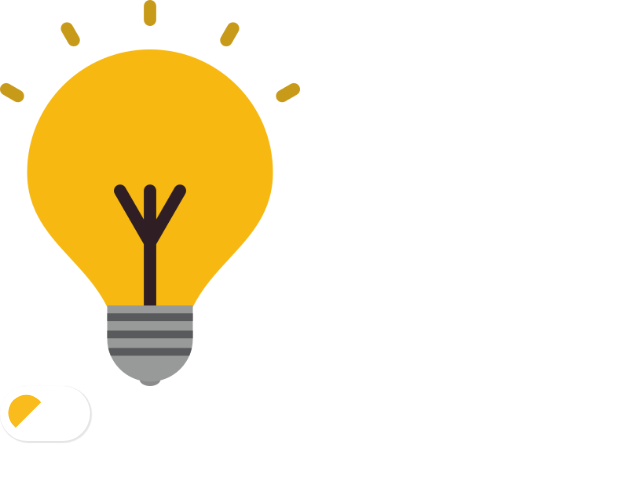
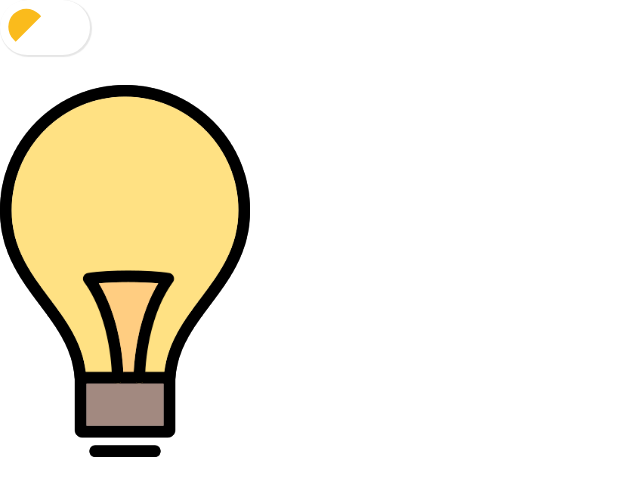
Before and after one commit to irinavasilescu/Portfolio, an Angular app: page / in a window 1280 px wide. Shown: the top 496 px of the page, without its empty margins (0-640 px from the left). Built offline with nearby package versions, Linux system fonts and the light colour scheme.

Commit message:
smooth image trasnition on dark/light mode transition

```diff
--- a/src/app/welcome/welcome.component.html
+++ b/src/app/welcome/welcome.component.html
@@ -1,8 +1,11 @@
-<img [src]="lightbulb" width="300px">
-
 <div>
     <label class="switch">
         <input type="checkbox" (click)="toggleTheme()">
         <span class="slider round"></span>
     </label>
 </div>
+
+<div id="crossfade">
+    <img class="bottom" src="../../assets/bulb_dark.png" width="250px"/>
+    <img class="top" [ngClass]="{'transparent' : darkTheme}" src="../../assets/bulb_light.png" width="250px"/>
+</div>
--- a/src/app/welcome/welcome.component.scss
+++ b/src/app/welcome/welcome.component.scss
@@ -1,3 +1,5 @@
+// TOGGLE BUTTON
+
 .switch {
     position: relative;
     display: block;
@@ -52,3 +54,25 @@ input:checked + .slider:before {
     border-top-right-radius: 50px;
     transform: rotateZ(-45deg);
 }
+
+// TRANSITION BETWEEN LIGHTBULBS
+
+#crossfade {
+    position: relative;
+    height: 250px;
+    width: 400px;
+}
+
+#crossfade img {
+    position: absolute;
+    left: 0;
+    -webkit-transition: opacity 2s ease-in-out;
+    -moz-transition: opacity 2s ease-in-out;
+    -o-transition: opacity 2s ease-in-out;
+    -ms-transition: opacity 2s ease-in-out;
+    transition: opacity 2s ease-in-out;
+}
+
+.transparent {
+    opacity: 0;
+}
--- a/src/app/welcome/welcome.component.ts
+++ b/src/app/welcome/welcome.component.ts
@@ -9,6 +9,7 @@ import { UiStyleToggleService } from '../services/ui-style-toggle.service';
 export class WelcomeComponent implements OnInit {
 
 	lightbulb: string;
+	darkTheme: boolean;
 
 	constructor(
 		private uiStyleToggleService: UiStyleToggleService
@@ -24,6 +25,7 @@ export class WelcomeComponent implements OnInit {
 
 	changeLightbulb() {
 		this.uiStyleToggleService.theme$.subscribe(resp => {
+			this.darkTheme = resp !== 1;
 			this.lightbulb = resp === 1 ? './../../assets/bulb_light.png' : './../../assets/bulb_dark.png';
 		});
 	}
```
Also changed, not shown: src/assets/bulb_dark.png, src/assets/bulb_light.png.
